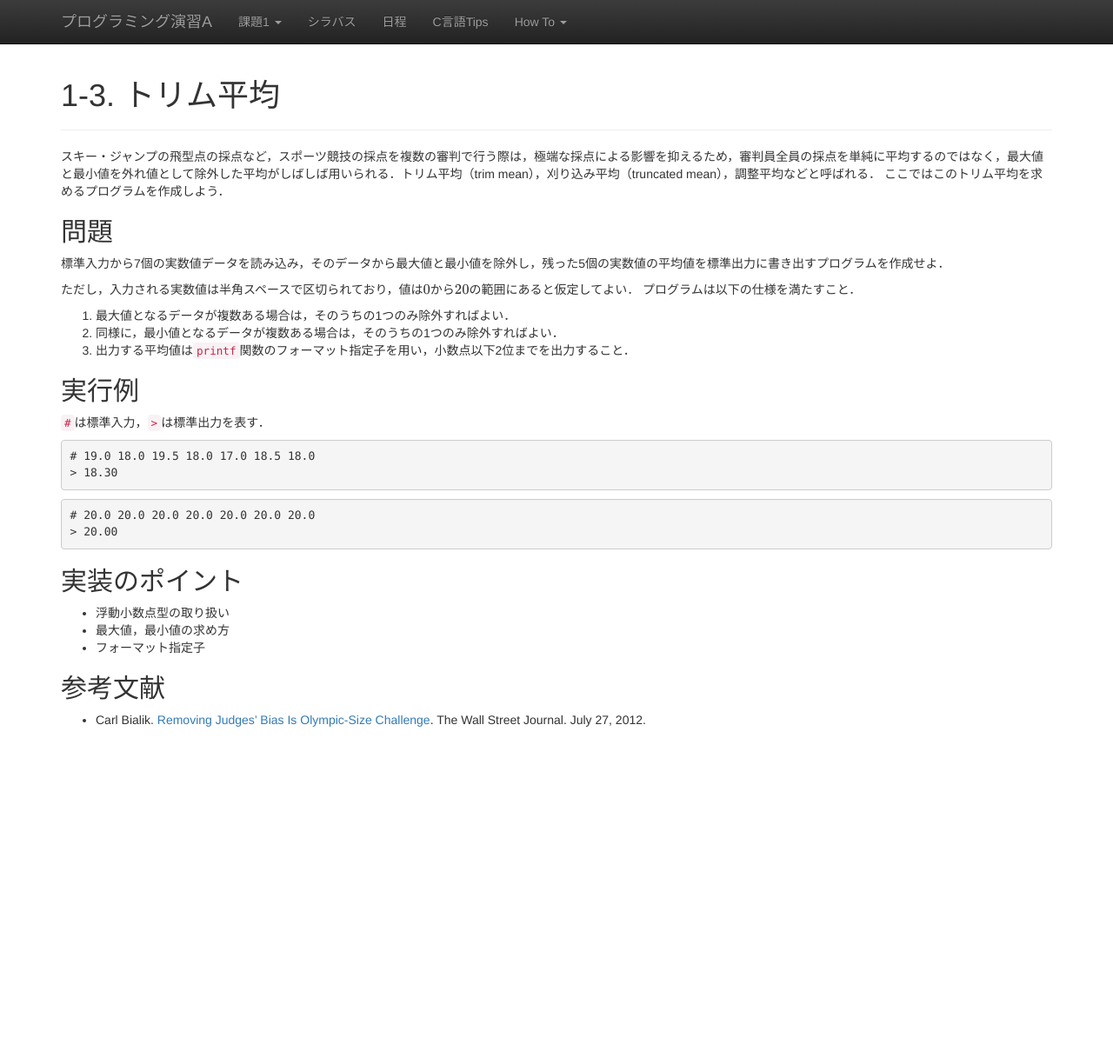
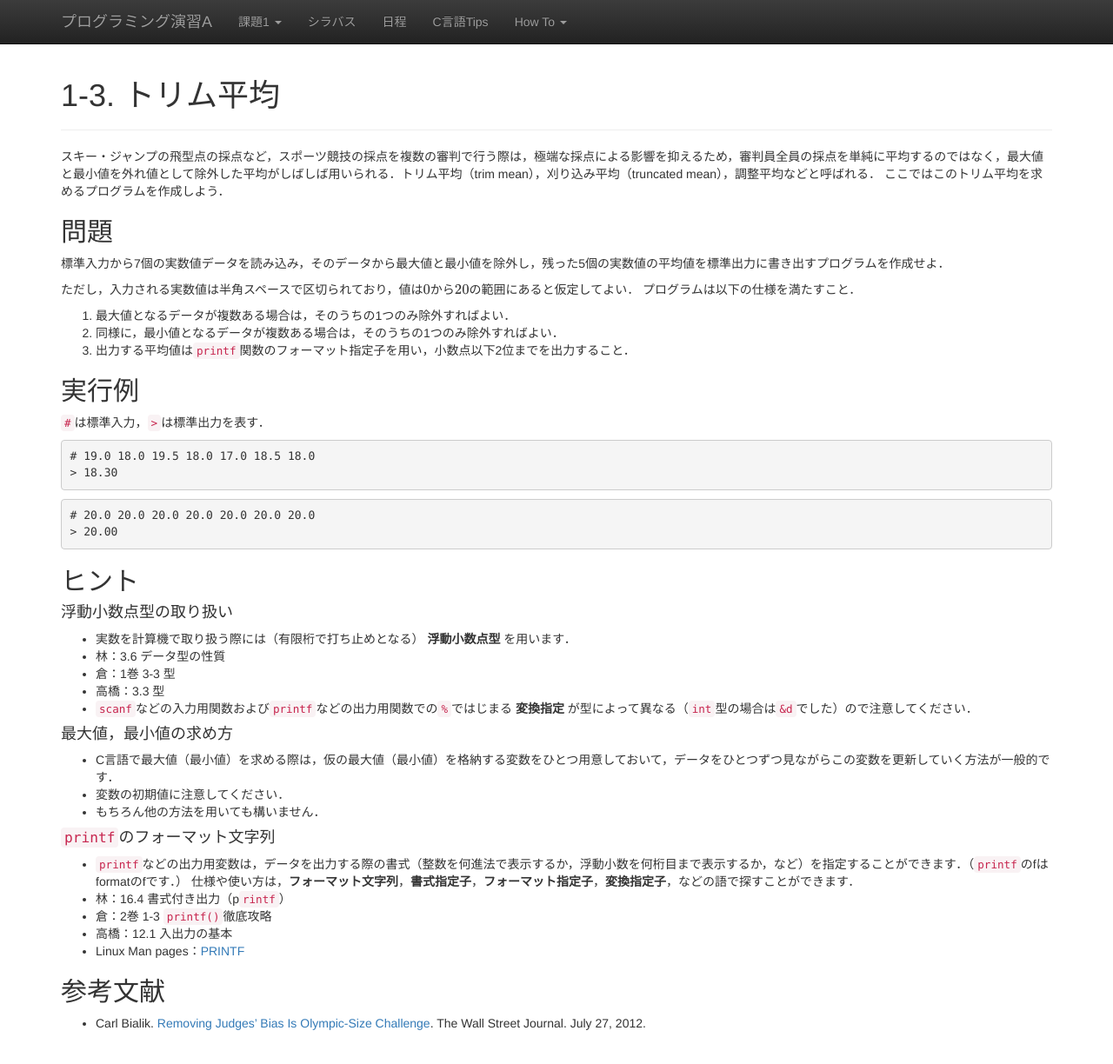
Before and after one commit to ecei-tohoku/ppa-public, a Jekyll site: the page built from kadai1/p13.md, in a window 1280 px wide and 1227 px high. Shown: the top 1224 px of the window at 87% size. Built offline with Jekyll 4.4.1, drawn with Linux system fonts in a browser that asks for light colours; nearby versions of some CDN libraries; formulas are drawn with MathJax 3.

Commit message:
add: ヒント

````diff
--- a/kadai1/p13.md
+++ b/kadai1/p13.md
@@ -29,10 +29,25 @@ title: 1-3. トリム平均
 > 20.00
 ```
 
-## 実装のポイント
-+ 浮動小数点型の取り扱い
-+ 最大値，最小値の求め方
-+ フォーマット指定子
+## ヒント
+#### 浮動小数点型の取り扱い
+- 実数を計算機で取り扱う際には（有限桁で打ち止めとなる） **浮動小数点型** を用います．
+- 林：3.6 データ型の性質
+- 倉：1巻 3-3 型
+- 高橋：3.3 型
+- `scanf`などの入力用関数および`printf`などの出力用関数での`%`ではじまる **変換指定** が型によって異なる（`int`型の場合は`&d`でした）ので注意してください．
+
+#### 最大値，最小値の求め方
+- C言語で最大値（最小値）を求める際は，仮の最大値（最小値）を格納する変数をひとつ用意しておいて，データをひとつずつ見ながらこの変数を更新していく方法が一般的です．
+- 変数の初期値に注意してください．
+- もちろん他の方法を用いても構いません．
+
+#### `printf`のフォーマット文字列
+- `printf`などの出力用変数は，データを出力する際の書式（整数を何進法で表示するか，浮動小数を何桁目まで表示するか，など）を指定することができます．（`printf`のfはformatのfです．） 仕様や使い方は，**フォーマット文字列**，**書式指定子**，**フォーマット指定子**，**変換指定子**，などの語で探すことができます．
+- 林：16.4 書式付き出力（p`rintf`）
+- 倉：2巻 1-3 `printf()`徹底攻略
+- 高橋：12.1 入出力の基本
+- Linux Man pages：[PRINTF](https://linuxjm.osdn.jp/html/LDP_man-pages/man3/printf.3.html)
 
 ## 参考文献
 + Carl Bialik. [Removing Judges' Bias Is Olympic-Size Challenge](http://www.wsj.com/news/articles/SB10000872396390443477104577551253521597214). The Wall Street Journal. July 27, 2012.
````
